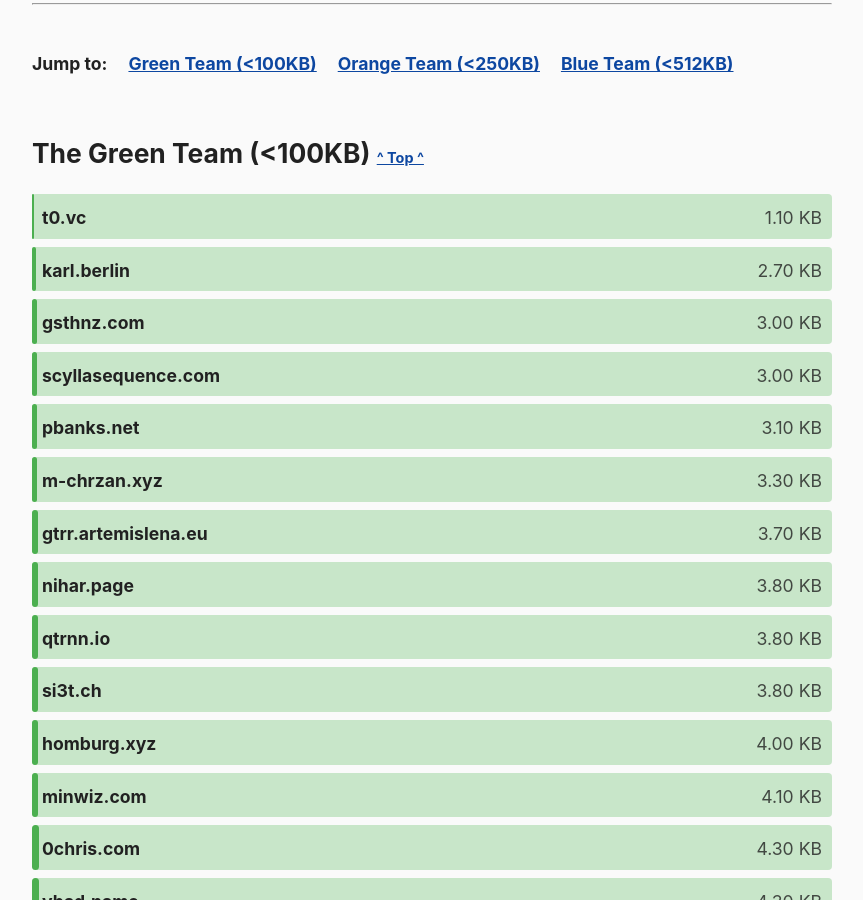
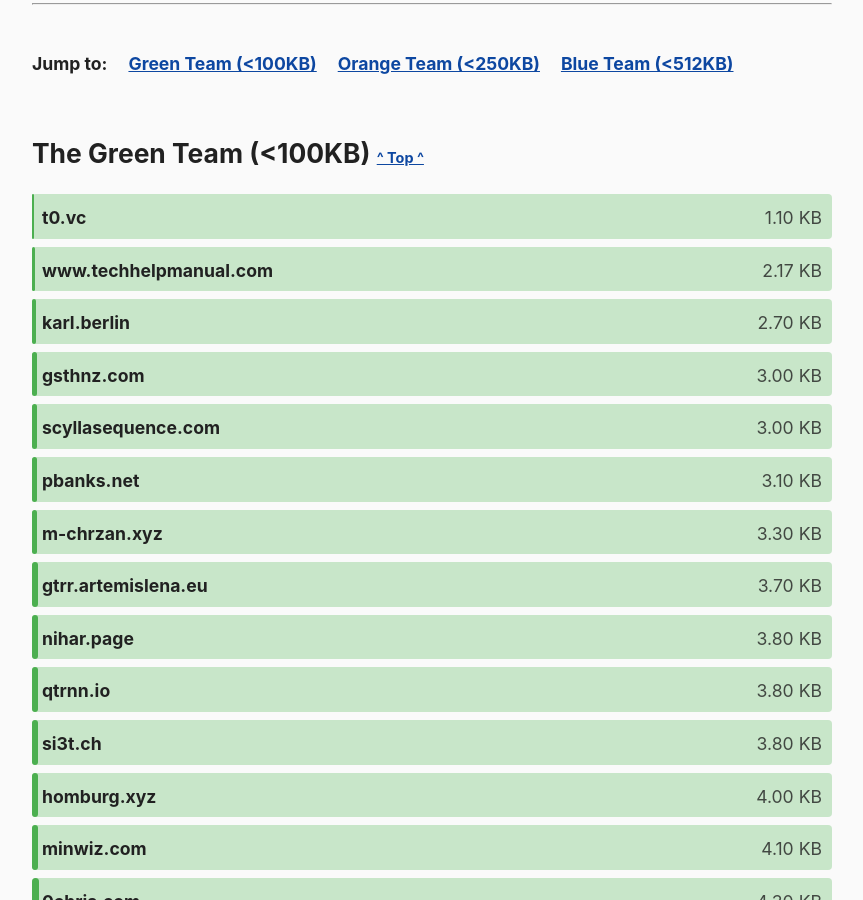
Before and after one commit to kevquirk/512kb.club, a Jekyll site: the page built from index.md, in a window 1280 px wide and 900 px high, scrolled down 745 px. Shown: the whole window, without its empty margins (208-1071 px from the left). Built offline with Jekyll 4.4.1, drawn with Linux system fonts in a browser that asks for light colours.

Commit message:
+ www.techhelpmanual.com

```diff
--- a/_data/sites.yml
+++ b/_data/sites.yml
@@ -1248,6 +1248,11 @@
   size: 483
   last_checked: 2021-08-10
 
+- domain: www.techhelpmanual.com
+  url: http://www.techhelpmanual.com/
+  size: 2.17
+  last_checked: 2021-08-31
+
 - domain: thatdaria.com
   url: https://thatdaria.com/
   size: 94.4
```
